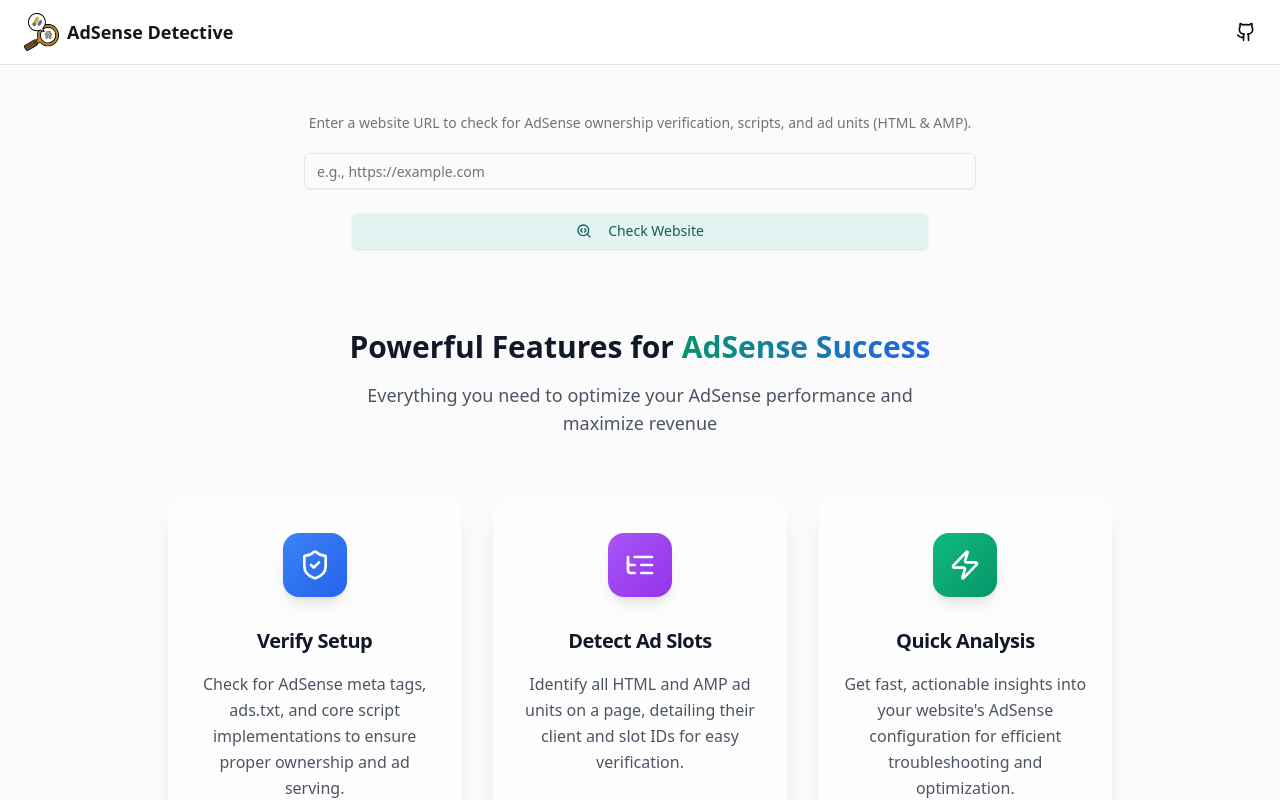
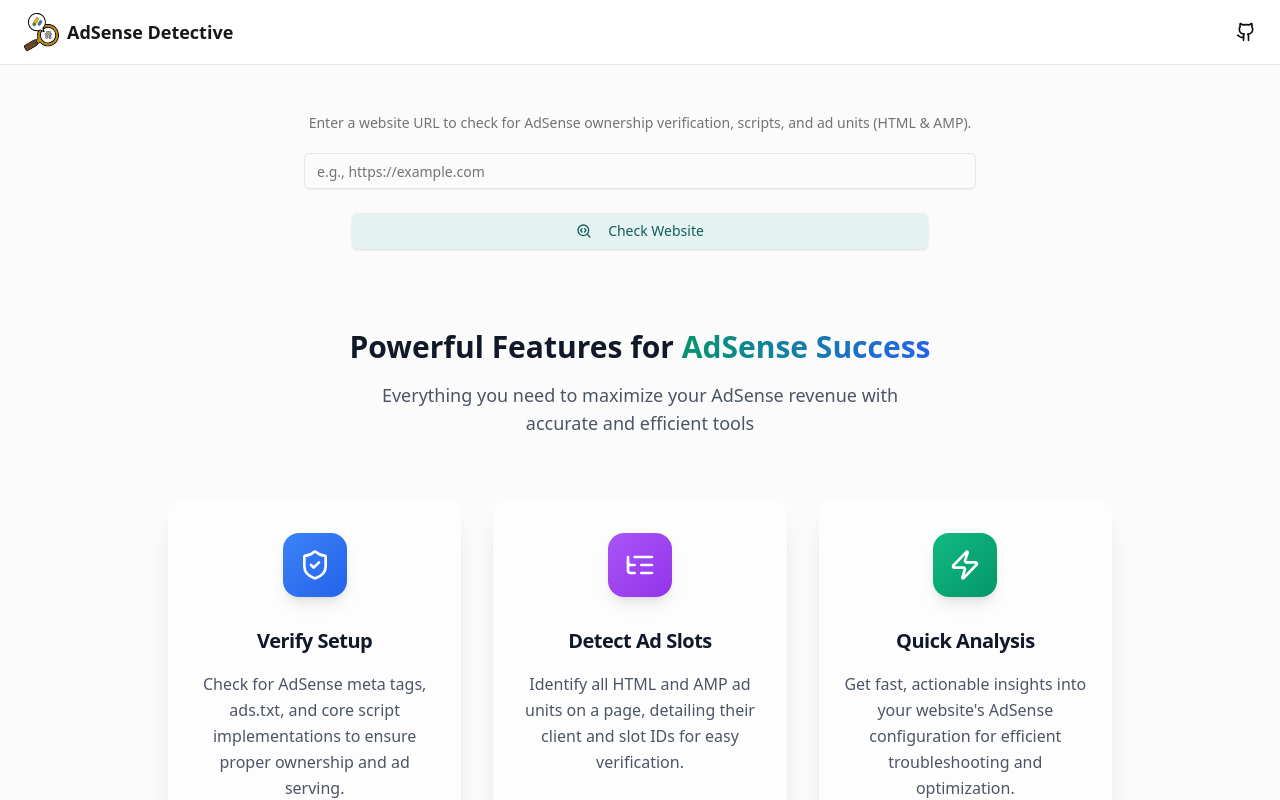
Before and after one commit to isixe/AdSenseDetective, a Next.js app: page / in a window 1280 px wide. Shown: the top 800 px of the page. Built offline with nearby package versions, Linux system fonts and the light colour scheme.

Commit message:
🎈 perf(components): update page introduction

```diff
--- a/src/components/view/LandingView.tsx
+++ b/src/components/view/LandingView.tsx
@@ -23,8 +23,8 @@
               </span>
             </h2>
             <p className="mx-auto max-w-xl text-lg text-gray-600">
-              Everything you need to optimize your AdSense performance and
-              maximize revenue
+              Everything you need to maximize your AdSense revenue with accurate
+              and efficient tools
             </p>
           </div>
 
```
